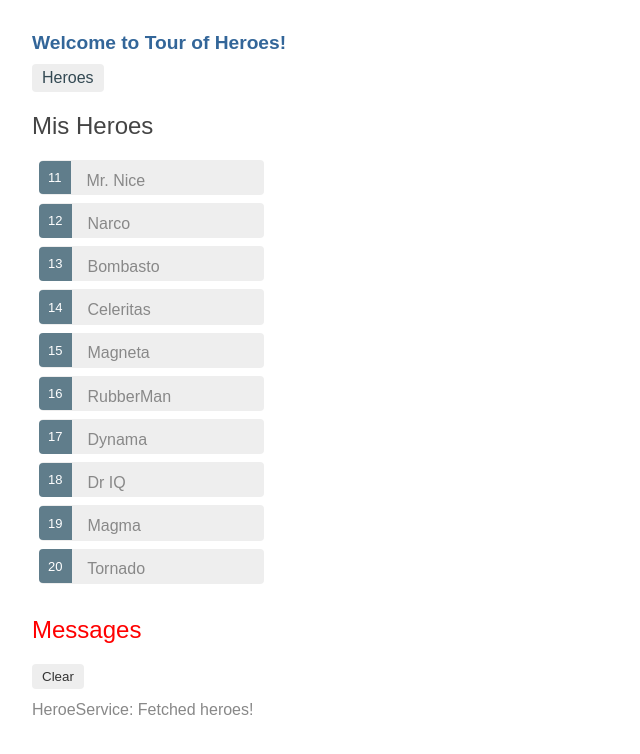
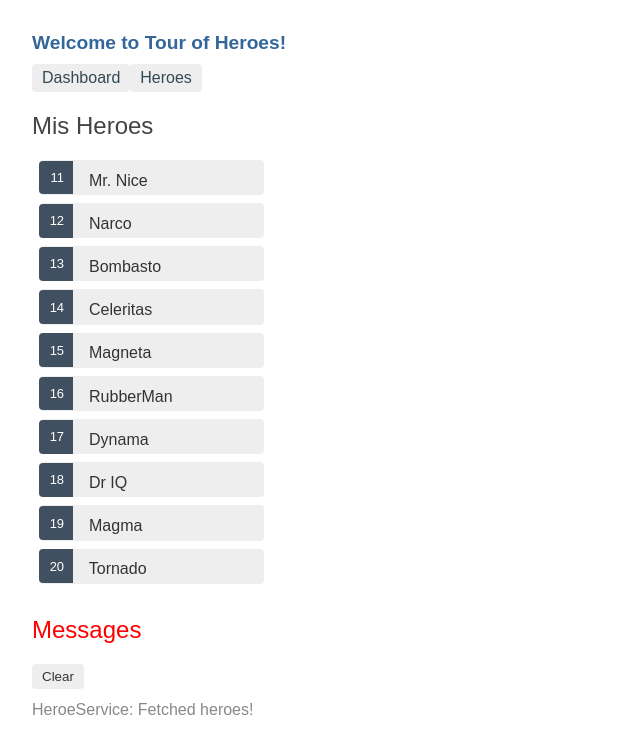
Before and after one commit to matiasnoriega/angular-tutorial, an Angular app: page /heroes in a window 1280 px wide. Shown: the top 754 px of the page, without its empty margins (0-640 px from the left). Built offline with nearby package versions, Linux system fonts and the light colour scheme.

Commit message:
refactorizacion y rutas

```diff
--- a/src/app/app.component.html
+++ b/src/app/app.component.html
@@ -2,6 +2,7 @@
   Welcome to {{ title }}!
 </h1>
 <nav>
+  <a routerLink="/dashboard">Dashboard</a>
   <a routerLink="/heroes">Heroes</a>
 </nav>
 <router-outlet></router-outlet>
--- a/src/app/dashboard/dashboard.component.html
+++ b/src/app/dashboard/dashboard.component.html
@@ -1,7 +1,7 @@
 <h3>Top Heroes</h3>
 
 <div class="grid grid-pad">
-  <a *ngFor="let hero of heroes" class="col-1-4">
+  <a *ngFor="let hero of heroes" class="col-1-4" routerLink="/detail/{{hero.id}}">
     <div class="module-hero">
       <h4>{{hero.name}}</h4>
     </div>
--- a/src/app/dashboard/dashboard.component.ts
+++ b/src/app/dashboard/dashboard.component.ts
@@ -18,7 +18,7 @@
     this.getHeroes();
   }
 
-  getHeroes(){
+  getHeroes(): void{
     this.heroService.getHeroes().subscribe(heroes => this.heroes = heroes.slice(1, 5));
   }
 
--- a/src/app/heroes/heroes.component.css
+++ b/src/app/heroes/heroes.component.css
@@ -1,8 +1,4 @@
 /* HeroesComponent's private CSS styles */
-.selected {
-    background-color: #CFD8DC !important;
-    color: white;
-  }
 .heroes {
   margin: 0 0 2em 0;
   list-style-type: none;
@@ -10,39 +6,46 @@
   width: 15em;
 }
 .heroes li {
+  position: relative;
   cursor: pointer;
-    position: relative;
-    left: 0;
   background-color: #EEE;
   margin: .5em;
   padding: .3em 0;
   height: 1.6em;
   border-radius: 4px;
 }
-  .heroes li.selected:hover {
-    background-color: #BBD8DC !important;
-    color: white;
-  }
+
 .heroes li:hover {
   color: #607D8B;
   background-color: #DDD;
   left: .1em;
 }
-  .heroes .text {
+
+.heroes a {
+  color: #333;
+  text-decoration: none;
   position: relative;
-    top: -3px;
+  display: block;
+  width: 250px;
 }
+
+.heroes a:hover {
+  color:#607D8B;
+}
+
 .heroes .badge {
   display: inline-block;
   font-size: small;
   color: white;
   padding: 0.8em 0.7em 0 0.7em;
-    background-color: #607D8B;
+  background-color:#405061;
   line-height: 1em;
   position: relative;
   left: -1px;
   top: -4px;
   height: 1.8em;
+  min-width: 16px;
+  text-align: right;
   margin-right: .8em;
   border-radius: 4px 0 0 4px;
 }
--- a/src/app/heroes/heroes.component.html
+++ b/src/app/heroes/heroes.component.html
@@ -1,11 +1,9 @@
 <h2>Mis Heroes</h2>
 
 <ul class="heroes">
-  <li *ngFor="let hero of heroes"
-    (click)="onSelect(hero)"
-    [class.selected]="hero === selectedHero">
-    <span class="badge">{{hero.id}}</span> {{hero.name}}
+  <li *ngFor="let hero of heroes">
+    <a routerLink="/detail/{{hero.id}}">
+      <span class="badge">{{hero.id}}</span> {{hero.name}}
+    </a>
   </li>
 </ul>
-
-<app-hero-detail [hero]="selectedHero"></app-hero-detail>
--- a/src/app/heroes/heroes.component.ts
+++ b/src/app/heroes/heroes.component.ts
@@ -11,13 +11,8 @@
 export class HeroesComponent implements OnInit {
 
     heroes: Hero[];
-    selectedHero: Hero;
 
     constructor(private heroService: HeroService) { }
-
-    onSelect(hero: Hero): void{
-        this.selectedHero = hero;
-    }
 
     getHeroes(): void{
         this.heroService.getHeroes().subscribe(heroes => this.heroes = heroes);
```
Also changed, not shown: src/app/app-routing.module.ts (+11 -0 lines). Lines whose indentation alone changed are shown as unchanged.
